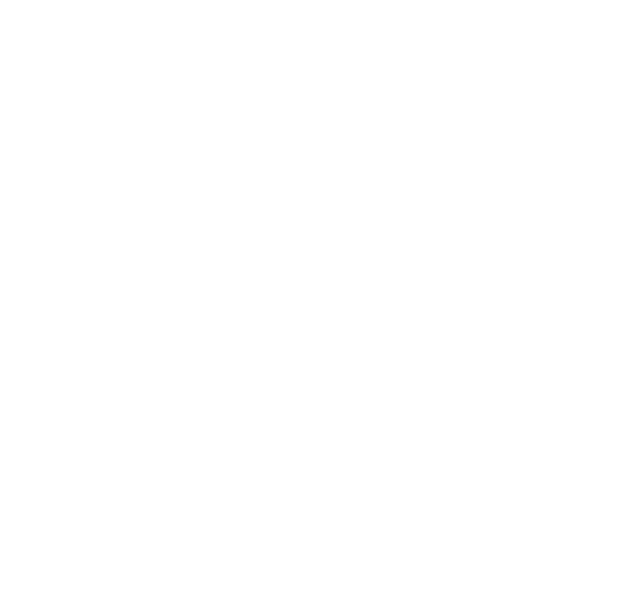
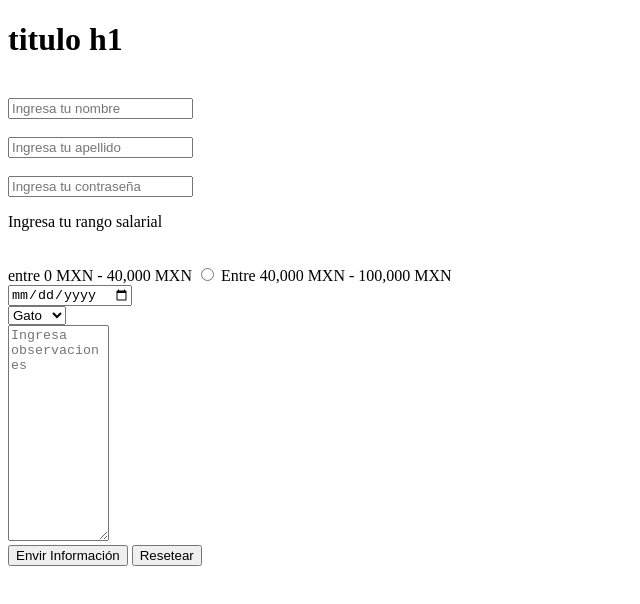
Before and after one commit to TheRayman98/web-l-forms, a plain HTML site: page index.html in a window 1280 px wide. Shown: the whole page, without its empty margins (0-640 px from the left). Drawn offline with Linux system fonts and the light colour scheme.

Commit message:
Inicio del formulario

```diff
--- a/index.html
+++ b/index.html
@@ -6,6 +6,70 @@
     <title>Document</title>
 </head>
 <body>
-
+    <h1>titulo h1</h1>
+    <form>
+        <br>
+        <input
+            type="text"
+            name="nombre"
+            placeholder="Ingresa tu nombre"
+            maxlength="10"
+            minlength="4"
+            required
+        />
+        <br>
+        <br>
+        <input
+            type="text"
+            name="apellido "
+            placeholder="Ingresa tu apellido"
+            maxlength="10"
+            minlength="4"
+            required
+        />
+        <br>
+        <br>
+        <input
+        type="password"
+        name="contraseña"
+        placeholder="Ingresa tu contraseña"
+        maxlength="10"
+        minlength="4"
+        required
+        />
+        <br>
+        <p>Ingresa tu rango salarial</p>
+        <br>
+        <label>
+            entre 0 MXN - 40,000 MXN
+            <input
+            type="radio"
+            name="salario"
+            >
+            Entre 40,000 MXN - 100,000 MXN
+        </label>
+        <br>
+        <input
+            type="date"
+            name="fecha_nacimiento"
+        >
+        <br>
+        <select name="animal favorito">
+            <option value="gato">Gato</option>
+            <option value="perro">Perro</option>
+            <option value="araña">Araña</option>
+            <option value="otro">Otro</option>
+        </select>
+        <br>
+        <textarea
+            name="observaciones"
+            rows="14"
+            cols="10"
+            placeholder="Ingresa observaciones"
+        ></textarea>
+        <br>
+        <button type="submit">Envir Información</button>
+        <button type="reset">Resetear</button>
+    </form>
 </body>
 </html>
```
Also changed, not shown: forms/form.html (added, +94 -0 lines).
